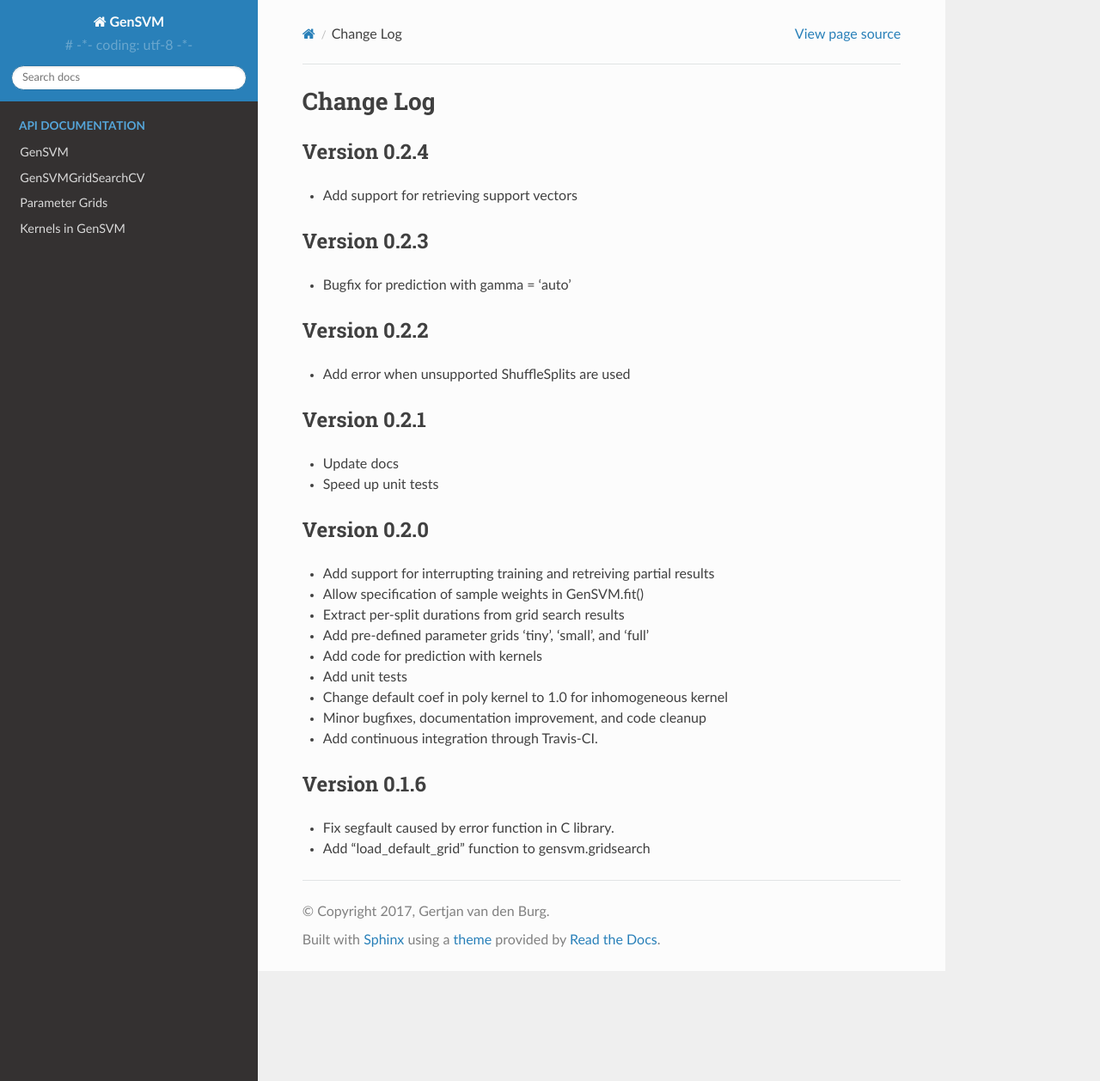
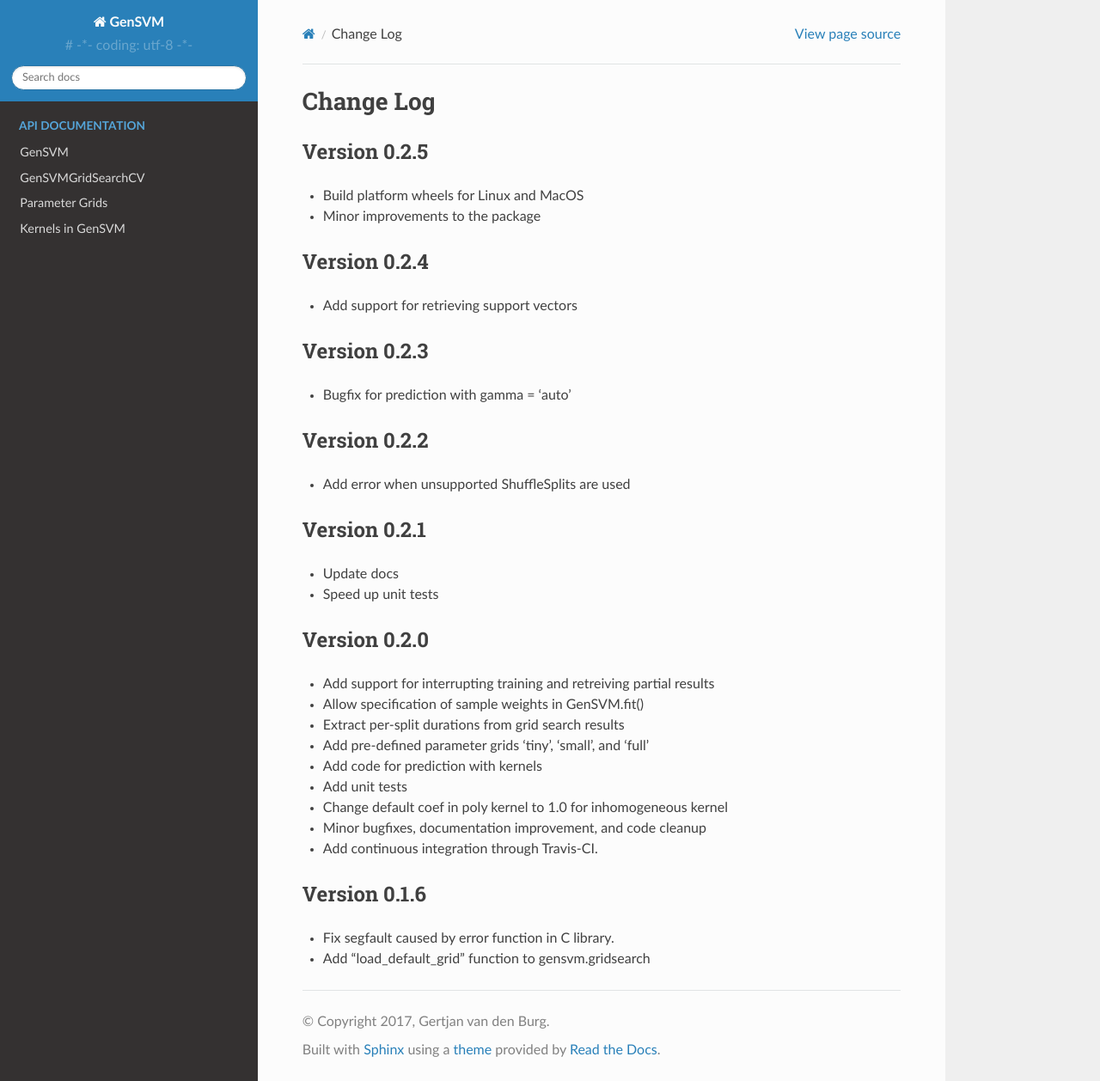
Before and after one commit to GjjvdBurg/PyGenSVM, a Sphinx documentation site: the page built from docs/CHANGELOG.rst, in a window 1280 px wide and 1258 px high. Shown: the whole window at 86% size. Built offline with Sphinx 7.4.7 and the Read the Docs theme 2.0.0, drawn with Linux system fonts in a browser that asks for light colours; pages that are not in the unit, such as notebooks, are missing from menus.

Commit message:
PyGenSVM Release 0.2.5

```diff
--- a/docs/CHANGELOG.rst
+++ b/docs/CHANGELOG.rst
@@ -1,6 +1,13 @@
 
 Change Log
 ----------
+
+Version 0.2.5
+^^^^^^^^^^^^^
+
+
+* Build platform wheels for Linux and MacOS
+* Minor improvements to the package
 
 Version 0.2.4
 ^^^^^^^^^^^^^
```
Also changed, not shown: CHANGELOG.md (+5 -0 lines).
